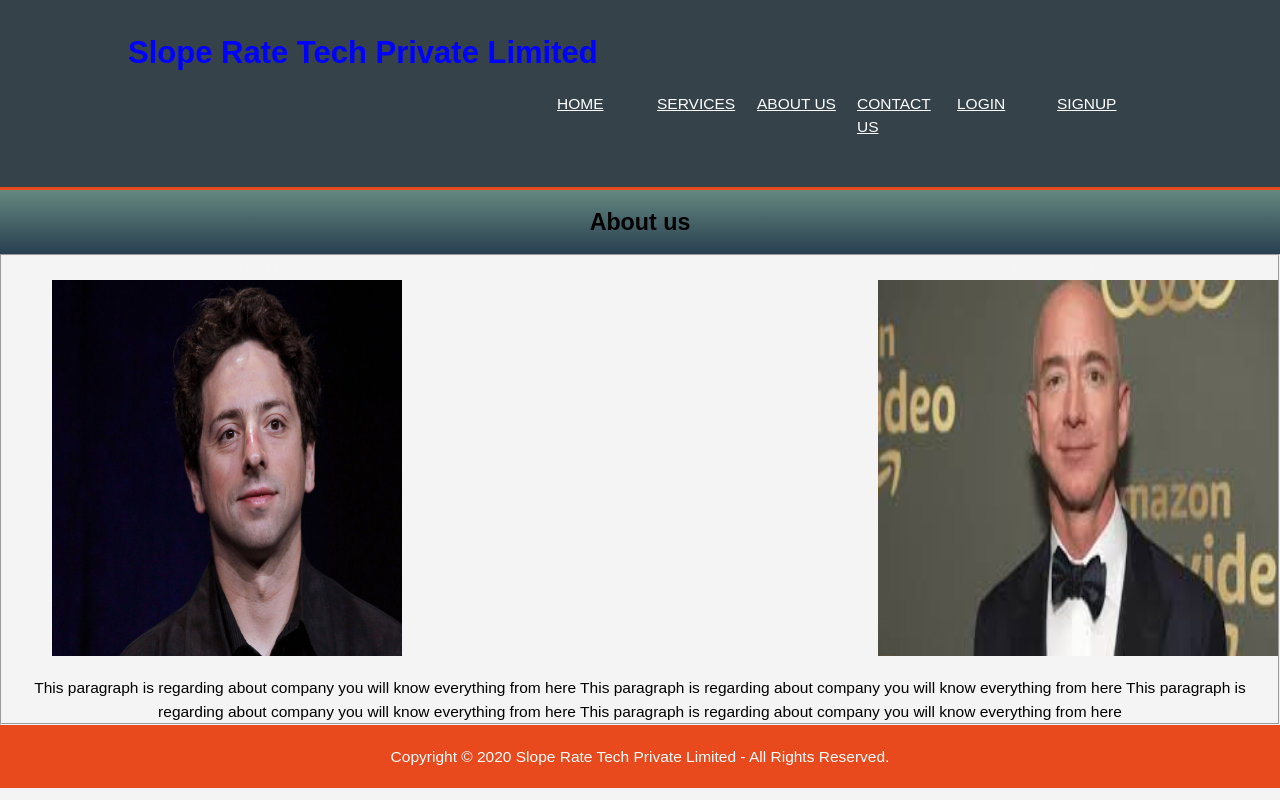
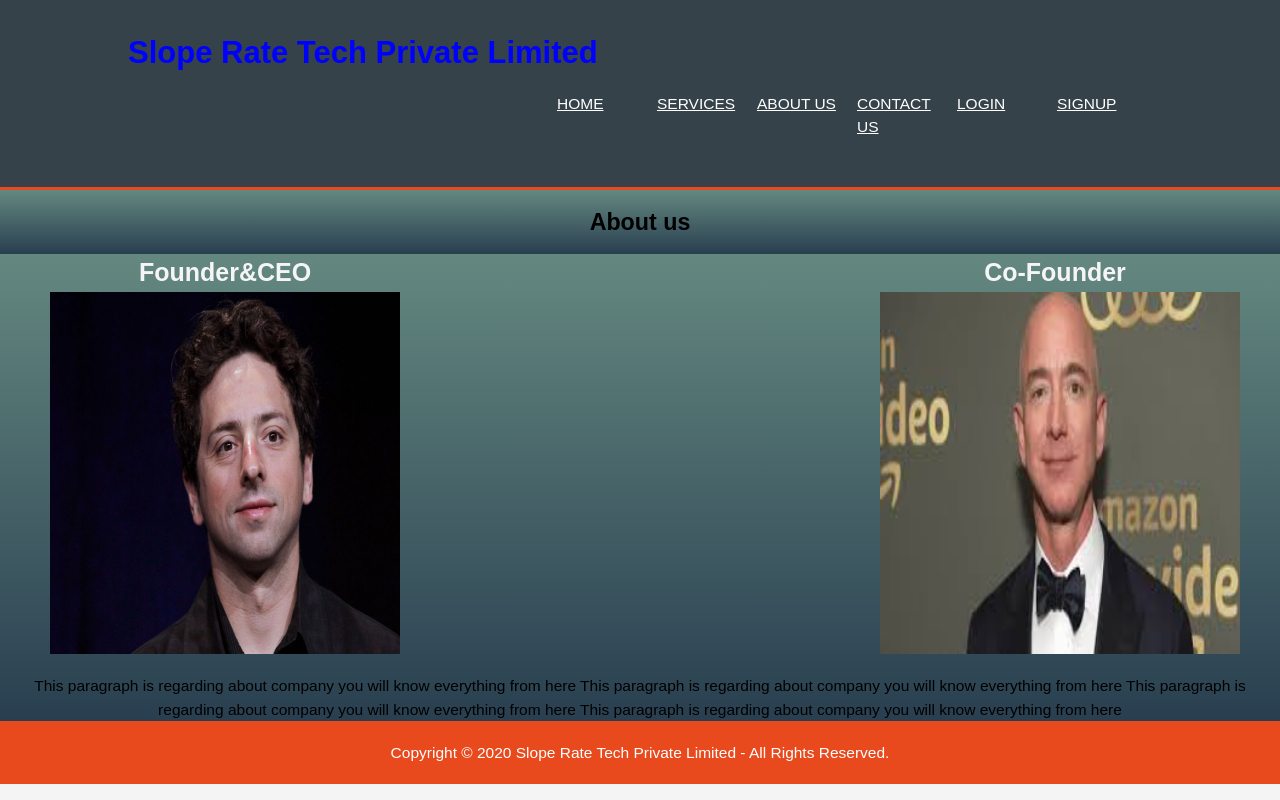
Before and after one commit to SainathMaddineni/footer, a React (Create React App) app: page /aboutus in a window 1280 px wide. Built offline with nearby package versions, Linux system fonts and the light colour scheme.

Commit message:
contact us email added

```diff
--- a/package.json
+++ b/package.json
@@ -8,6 +8,7 @@
     "@testing-library/user-event": "^7.2.1",
     "axios": "^0.21.0",
     "bootstrap": "^4.5.3",
+    "emailjs-com": "^2.6.4",
     "react": "^16.13.1",
     "react-bootstrap": "^1.3.0",
     "react-dom": "^16.13.1",
--- a/src/components/about us.jsx
+++ b/src/components/about us.jsx
@@ -11,9 +11,9 @@ class AboutUs extends Component {
           <h2>About us</h2>
         </div>
         <div>
-          <fieldset>
+          <fieldset className = "fieldbox">
             <div className="ceo">
-              <p>Founder&CEO</p>
+              <p className = "paragraph">Founder&CEO</p>
               <img src="/images/img.jpg" width="400" height="400" alt="ceo" />
               <div className="ceo-fadedbox">
                 <div className="title text">
@@ -25,10 +25,10 @@ class AboutUs extends Component {
               </div>
             </div>
             <div className="cofounder">
-              <p>Co-Founder</p>
+              <p className = "paragraph">Co-Founder</p>
               <img
                 src="/images/img1.jpg"
-                width="400"
+                width="360"
                 height="400"
                 alt="cofounder"
               />
--- a/src/components/aboutus.css
+++ b/src/components/aboutus.css
@@ -7,7 +7,8 @@
   background: -moz-linear-gradient(#648880, #293f50);
   background: linear-gradient(#648880, #293f50);
 }
-.aboutus fieldset {
+
+.fieldbox {
   border: none;
   font-family: "Vampiro One", cursive;
   background: #466368;
@@ -124,3 +125,7 @@
   text-align: center;
   margin-top: 420px;
 }
+.paragraph{
+  font-size: 25px;
+  font-weight: bolder;
+}
--- a/src/components/contact us.jsx
+++ b/src/components/contact us.jsx
@@ -1,7 +1,21 @@
 import React, { Component } from 'react';
+import emailjs from 'emailjs-com';
 import './contactus.css';
+
 class ContactUs extends Component {
     state = {  }
+
+     sendEmail = (e) => {
+        e.preventDefault();
+
+        emailjs.sendForm('service_3msx1cy', 'template_umaz3ui', e.target, 'user_YlA2tOwXskWS8BV0IGhCI')
+          .then((result) => {
+              console.log(result.text);
+          }, (error) => {
+              console.log(error.text);
+          });
+          e.target.reset();
+        }
     render() {
         return (
             <div>
@@ -16,31 +30,33 @@ class ContactUs extends Component {
             <div className = "contactadj">
                     <div className = "contactform">
                     <h2>Send a Message</h2>
+                    <form onSubmit = {this.sendEmail}>
                   <div className = "formBox">
                       <div className = "inputBox w50">
-                          <input type = "text" name = "" required/>
+                          <input type = "text" name = "firstname" required/>
                           <span>First Name </span>
                       </div>
                       <div className = "inputBox w50">
-                        <input type = "text" name = "" required/>
+                        <input type = "text" name = "lastname" required/>
                         <span>Last Name </span>
                     </div>
                     <div className = "inputBox w50">
-                        <input type = "text" name = "" required/>
+                        <input type = "text" name = "email" required/>
                         <span>Email Address </span>
                     </div>
                     <div className = "inputBox w50">
-                        <input type = "text" name = "" required/>
+                        <input type = "text" name = "phonenumber" required/>
                         <span>Mobile Number </span>
                     </div>
                     <div className = "inputBox w100">
-                        <textarea name = "" required></textarea>
+                        <textarea name = "message" required></textarea>
                         <span>Write Your Message Here..... </span>
                     </div>
                     <div className = "inputBox w100">
                         <input type = "submit" value = "send"/>
                     </div>
             </div>
+            </form>
             </div>
                 </div>
                 <div className = "locbox">
--- a/src/components/services.css
+++ b/src/components/services.css
@@ -17,6 +17,7 @@
   width: 33.33%;
   padding-left: 75px;
   float: left;
+  margin-bottom: 80px;
 }
 .services-box2 {
   width: 33.33%;
@@ -35,6 +36,7 @@
   opacity: 0;
   position: relative;
   z-index: -1;
+  margin-top: 20px;
   margin-bottom: 25px;
   margin-left: -15px;
 }
@@ -49,6 +51,7 @@
   z-index: -1;
   margin-bottom: 25px;
   margin-left: -15px;
+  margin-top: 20px;
 }
 .servicebox h2{
   text-align: center;
@@ -69,6 +72,7 @@
   z-index: -1;
   margin-bottom: 25px;
   margin-left: -15px;
+  margin-top: 20px;
 }
 
 #togglea:checked ~ dialog {
@@ -81,6 +85,7 @@
   z-index: -1;
   margin-bottom: 25px;
   margin-left: -15px;
+  margin-top: 20px;
 }
 
 #togglei:checked ~ dialog {
@@ -94,6 +99,7 @@
   z-index: -1;
   margin-bottom: 25px;
   margin-left: -15px;
+  margin-top: 20px;
 }
 
 #toggleb:checked ~ dialog {
@@ -107,6 +113,7 @@
   z-index: -1;
   margin-bottom: 25px;
   margin-left: -15px;
+  margin-top: 20px;
 }
 
 #toggleo:checked ~ dialog {
@@ -129,4 +136,5 @@
 dialog {
   animation: appear 350ms ease-in 1;
   max-width: 500px;
+  margin-left:45%;
 }
```
Also changed, not shown: 1 other file (tests, documents, lock files or other folders).
